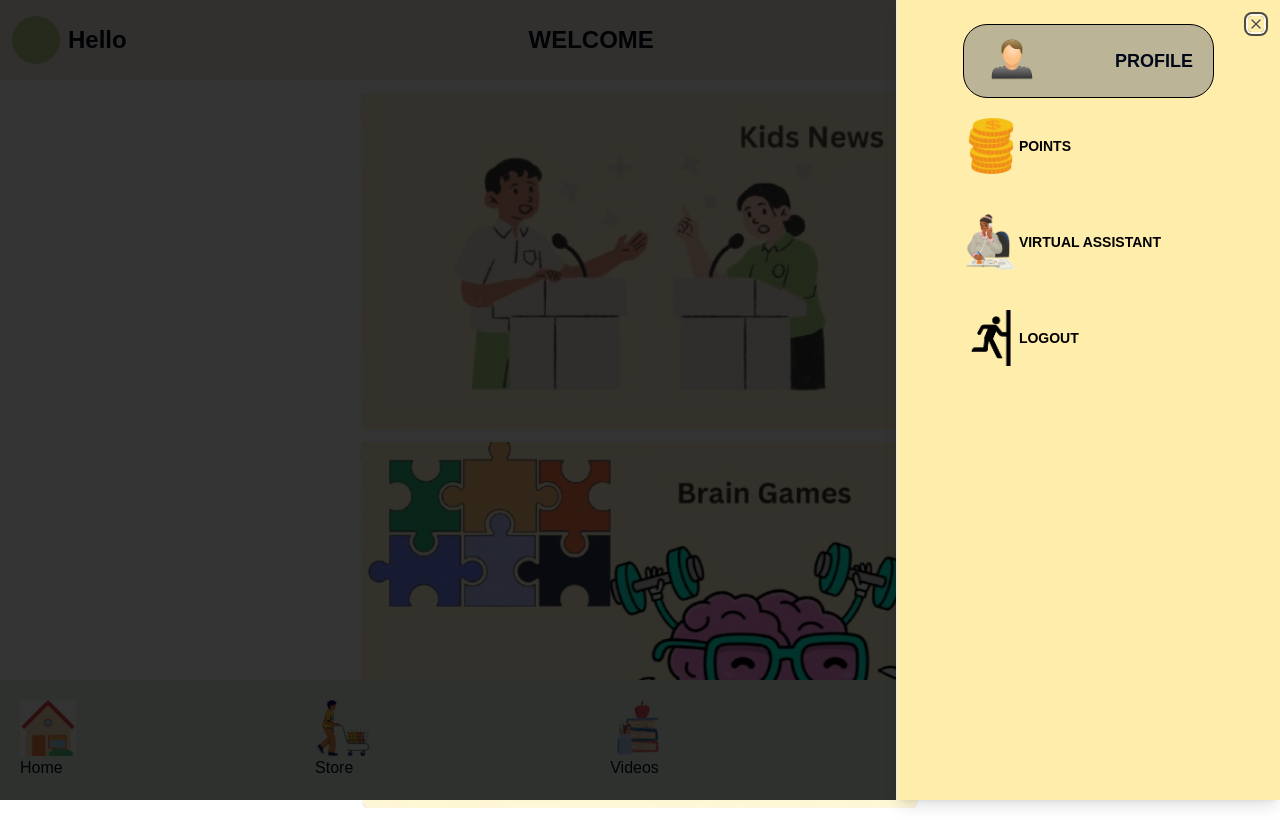
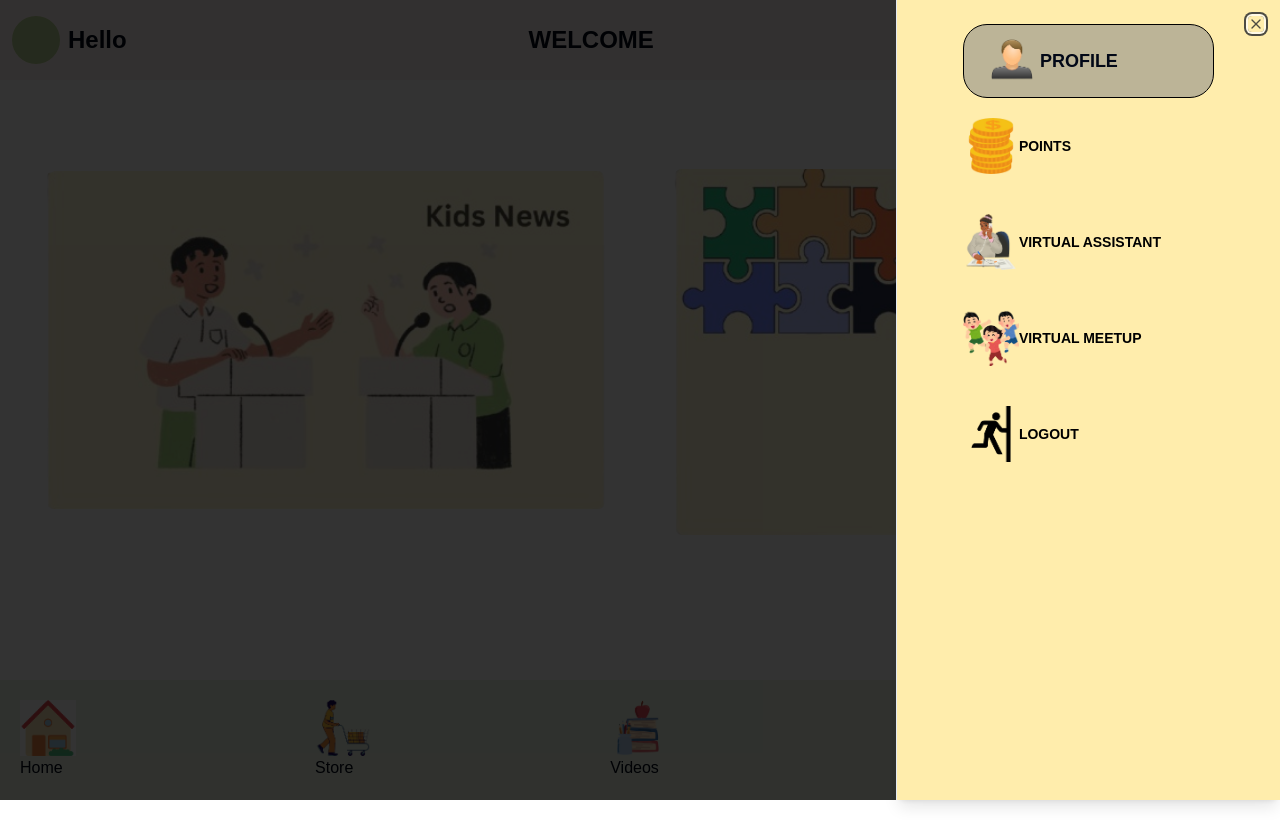
Before and after one commit to monster-1951/Kidz-Club, a Next.js app: page / in a window 1280 px wide. Both pictures are taken after a click on the button 1256 px from the left and 36 px from the top of the page. Built offline with nearby package versions, Linux system fonts and the light colour scheme.

Commit message:
added virtual meetup option in menu

```diff
--- a/src/app/page.tsx
+++ b/src/app/page.tsx
@@ -4,8 +4,8 @@ import Link from "next/link";
 export default function Home() {
   return (
     <>
-      <div className="p-3 py-5grid grid-flow-row xl:grid-cols-2  overflow-scroll h-fit space-y-3">
-        <Link href={"/"} className="h-[65%] flex flex-col justify-center ">
+      <div className="p-3 py-5 grid grid-flow-row md:grid-cols-2  overflow-scroll sm:h-[80vh] space-y-3">
+        <Link href={"/"} className="h-[65%] sm:h-[80%] flex flex-col justify-center">
           <Image
             src={"/KidsNews.png"}
             alt="Home"
@@ -14,7 +14,7 @@ export default function Home() {
             className="rounded-lg h-fit w-[70vh] mx-auto"
           />
         </Link>
-        <Link href={"/"} className="h-[65%] flex flex-col justify-center">
+        <Link href={"/"} className="h-[65%] sm:h-[80%] flex flex-col justify-center">
           <Image
             src={"/BrainGames.png"}
             alt="Home"
--- a/src/components/custom/Footer.tsx
+++ b/src/components/custom/Footer.tsx
@@ -3,17 +3,20 @@ import Link from "next/link";
 import React from "react";
 
 const Footer = () => {
-  const elements = [
-     "Home" ,"Store" , "Videos" ,"Connect" ,"Tution" ,
-  ];
+  const elements = ["Home", "Store", "Videos", "Connect", "Tution"];
   return (
-    <div className="bg-[#edf5e5] flex justify-between fixed bottom-0 z-10 p-5 w-full" >
+    <div className="bg-[#edf5e5] flex justify-between fixed bottom-0 z-10 p-5 w-full">
       {elements.map((element, index) => {
         return (
           <Link href={"/"} key={index} className="flex flex-col">
             <div className="text-3xl">
-
-              <Image alt="Home Icon" src={`/icons/${element}.png`} width={1000} height={1000} className="h-10 sm:h-14 w-fit"/>
+              <Image
+                alt="Home Icon"
+                src={`/icons/${element}.png`}
+                width={1000}
+                height={1000}
+                className="h-10 sm:h-14 w-fit"
+              />
             </div>
             <div>{element}</div>
           </Link>
--- a/src/components/custom/Menu.tsx
+++ b/src/components/custom/Menu.tsx
@@ -12,7 +12,7 @@ import { RxHamburgerMenu } from "react-icons/rx";
 import Image from "next/image";
 import Link from "next/link";
 const Menu = () => {
-  const elements = ["POINTS", "VIRTUAL ASSISTANT", "LOGOUT"];
+  const elements = ["POINTS", "VIRTUAL ASSISTANT", "VIRTUAL MEETUP","LOGOUT",];
   return (
     <Sheet>
       <SheetTrigger>
@@ -22,7 +22,7 @@ const Menu = () => {
       <SheetContent className="bg-[#ffedac] sm:w-full w-[60%]">
         <SheetHeader className="  space-y-5">
           <SheetTitle className="text-center bg-[#bcb497] w-[85%] sm:w-[75%] mx-auto py-2 px-5 rounded-3xl border border-black">
-           <Link href={'/'} className="flex justify-between ">
+           <Link href={'/'} className="flex">
            <Image
               alt="Home Icon"
               src={`/icons/SheetIcons/User.png`}
```
Also changed, not shown: types/user.ts (added, +13 -0 lines), public/icons/SheetIcons/VIRTUAL MEETUP.png (added).
